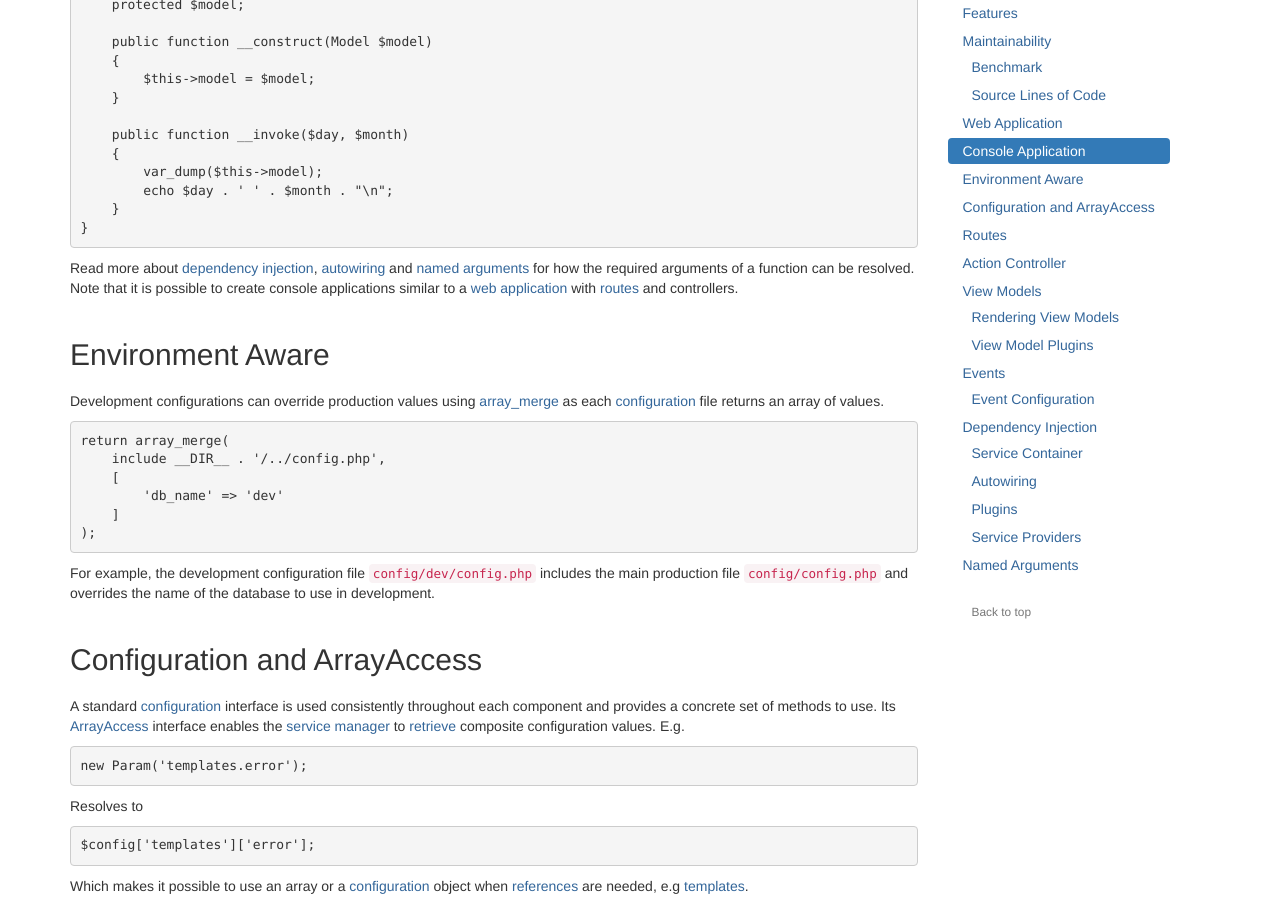
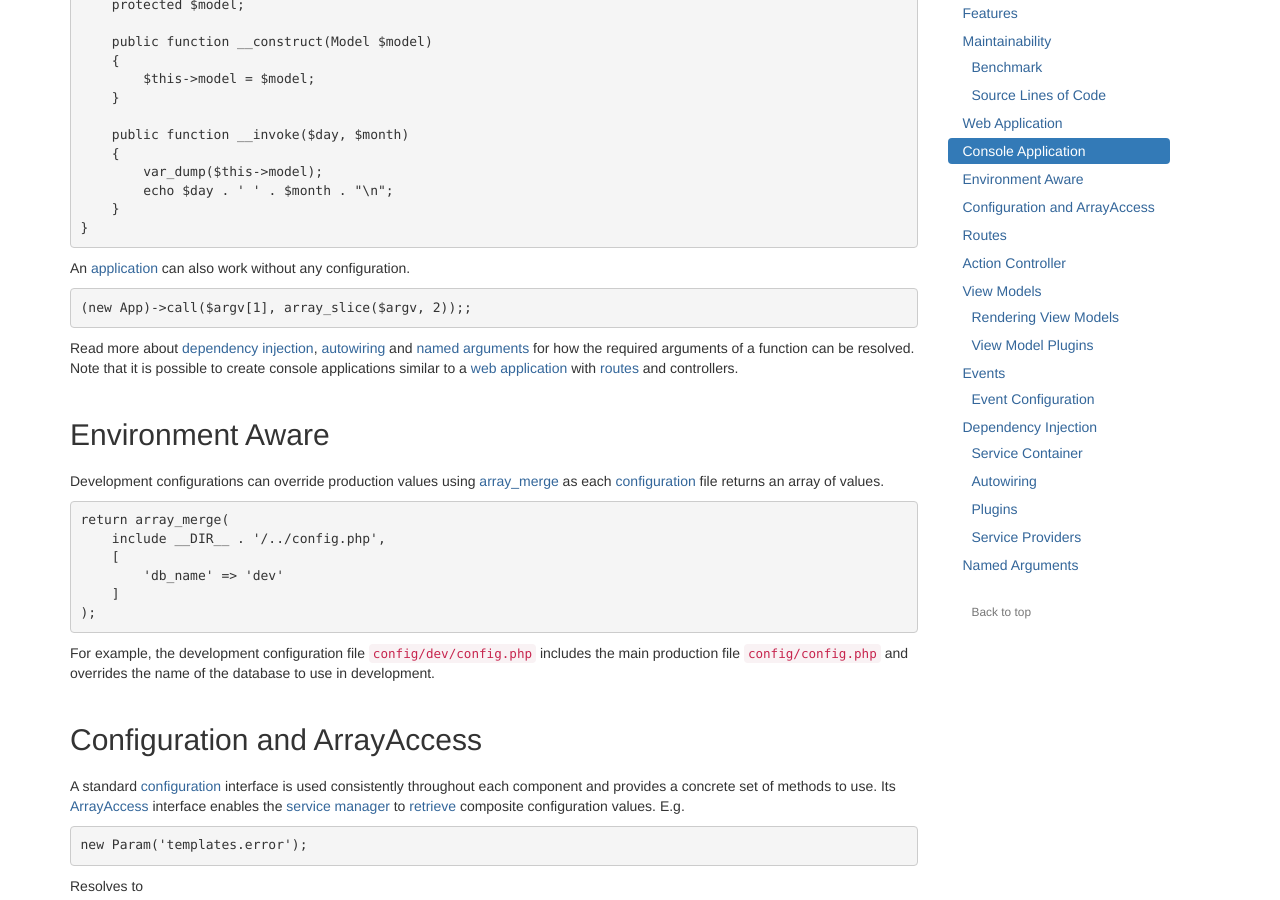
Before and after one commit to mvc5/mvc5.github.io, a Jekyll site: the page built from overview/index.md, in a window 1280 px wide and 900 px high, scrolled down 3126 px. Built offline with Jekyll 4.4.1, drawn with Linux system fonts in a browser that asks for light colours; nearby versions of some CDN libraries.

Commit message:
no config example

````diff
--- a/overview/console-application.md
+++ b/overview/console-application.md
@@ -35,4 +35,10 @@ class Example
 }
 ```
 
+An [application](https://github.com/mvc5/mvc5/blob/master/src/App.php) can also work without any configuration.
+
+```php
+(new App)->call($argv[1], array_slice($argv, 2));;
+```
+
 Read more about <a href="#dependency-injection">dependency injection</a>, <a href="#autowiring">autowiring</a> and <a href="#named-arguments">named arguments</a> for how the required arguments of a function can be resolved. Note that it is possible to create console applications similar to a [web application](#web-application) with [routes](#routes) and controllers.
````
